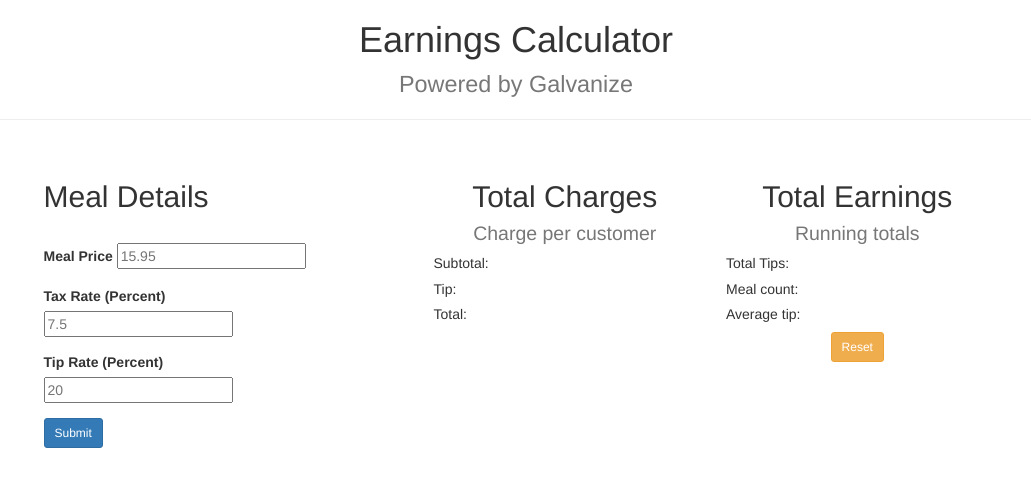
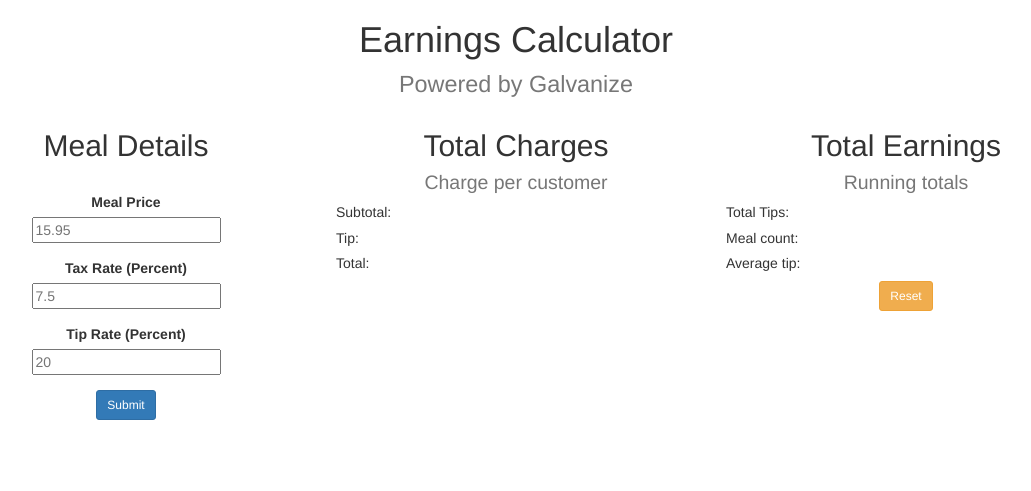
Before and after one commit to SarahNoel/angular-earnings-calculator, a plain HTML site: page index.html in a window 1280 px wide. Shown: the whole page, without its empty margins (124-1155 px from the left). Drawn offline with nearby package versions, Linux system fonts and the light colour scheme.

Commit message:
updated css

```diff
--- a/index.html
+++ b/index.html
@@ -12,16 +12,15 @@
     <div class="container" ng-controller='Calculator'>
 
       <h1 class="text-center">Earnings Calculator<br><span class="small">Powered by Galvanize</span></h1>
-
-      <hr><br>
       <!-- user inputs -->
       <div class="row">
-        <div class="col-sm-3 col-sm-offset-1 box">
+        <div class="col-sm-4">
+          <div class="text-center">
           <h2>Meal Details</h2>
           <br>
           <form name="mealForm">
             <div class="form-group">
-            <label>Meal Price </label>
+            <label>Meal Price </label><br>
               <input class="form-input" type="number" placeholder="15.95" ng-model="mealPrice" min="0" step=".01">
             </div>
             <div class="form-group">
@@ -33,25 +32,25 @@
               <label>Tip Rate (Percent) </label><br>
              <input class="form-input" type="number" placeholder="20" ng-model="mealTipRate" min="0" step=".01">
             </div>
+
             <input class="btn btn-primary btn-sm" type="submit" value="Submit" ng-click='calculate()'>
             <br><br>
+            </div>
           </form>
           <br>
         </div>
 
         <!-- summary -->
-        <div class="col-sm-6 col-sm-offset-1">
-          <div class="row">
-            <div class="col-sm-6">
+        <div class="col-sm-4">
               <!-- customer totals -->
               <h2 class="text-center">Total Charges<br><span class="small">Charge per customer</span></h2>
               <div class="totals">
                 <h5>Subtotal: <span class='lighter' ng-show='show'> ${{activeSubtotal}} </span></h5>
                 <h5>Tip:  <span class='lighter' ng-show='show'> ${{activeTip}} </span> </h5>
                 <h5>Total: <span class='lighter' ng-show='show'> ${{activeTotal}}</span> </h5>
-              </div>
             </div>
-            <div class="col-sm-6">
+            </div>
+            <div class="col-sm-4">
               <!-- all totals -->
               <h2 class="text-center">Total Earnings<br><span class="small">Running totals</span></h2>
               <div class="totals">
@@ -64,12 +63,10 @@
                 <input ng-click='reset()' class="btn btn-warning btn-sm" type="button" value="Reset">
               </div>
             </div>
+
           </div>
+
         </div>
-
-      </div>
-
-    </div>
 
     <script src="https://code.jquery.com/jquery-2.1.4.min.js"></script>
 
```
